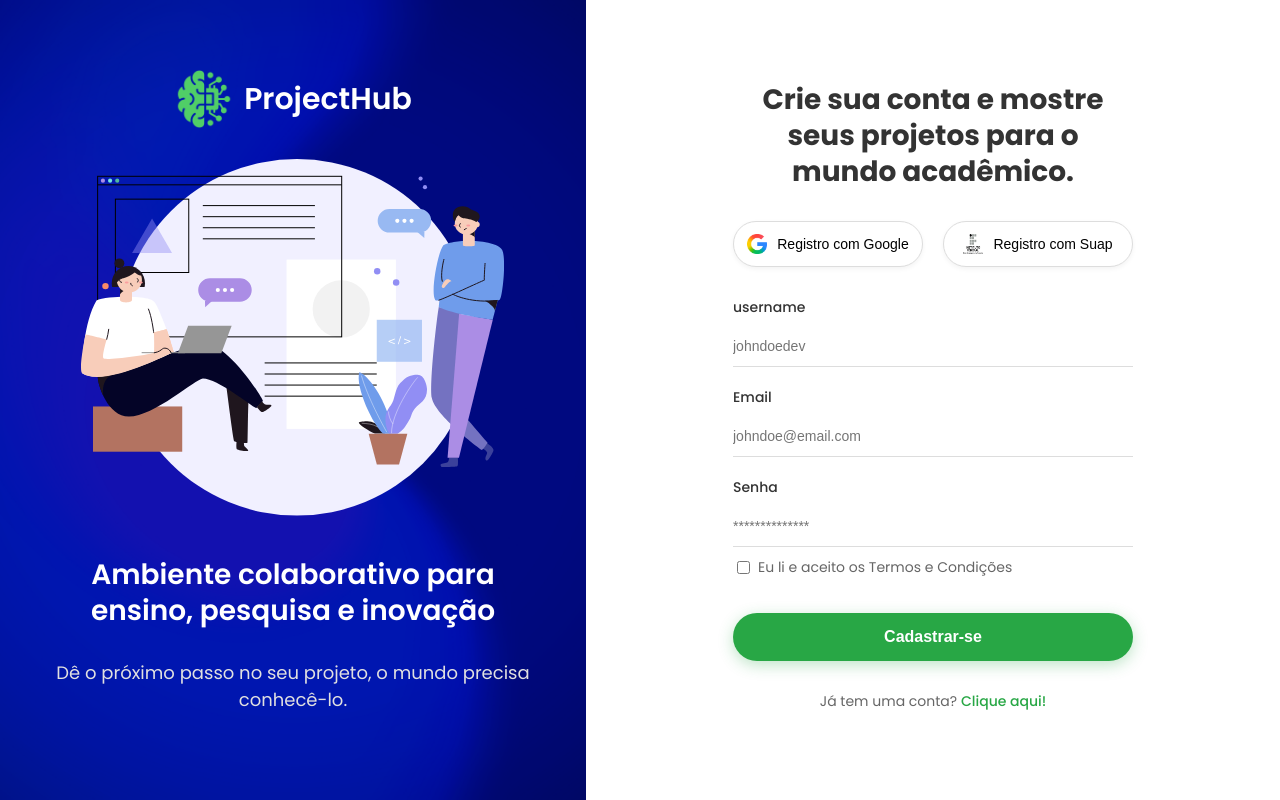
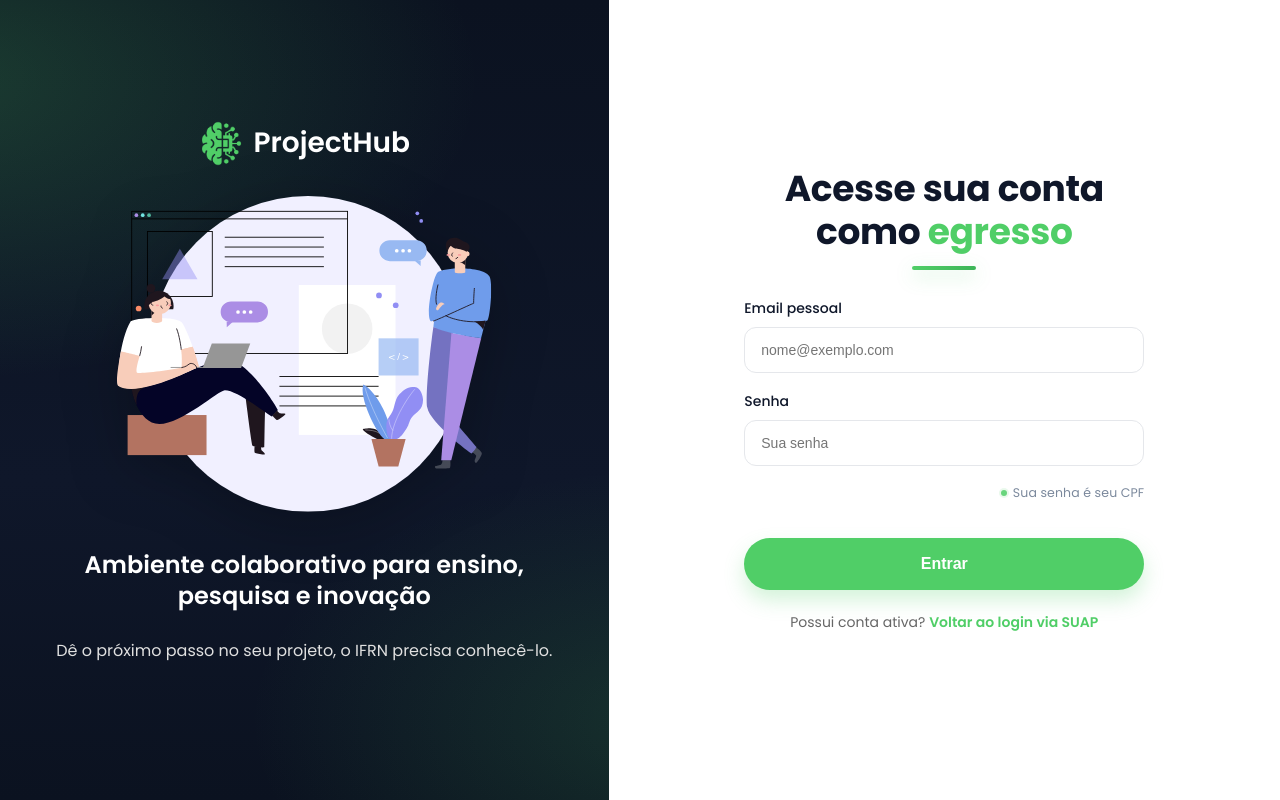
Before and after one commit to murlokfs/ifrn-projecthub, a Django app: page /authentication/signup/ in a window 1280 px wide. Run offline with Django 5.2, Linux system fonts and the light colour scheme.

Commit message:
Página de login egresso

```diff
--- a/authentication/templates/authentication/login.html
+++ b/authentication/templates/authentication/login.html
@@ -74,6 +74,9 @@
                         </svg>
                     </button>
                     <p class="helper-text">Use sua matrícula e senha do SUAP para acessar</p>
+                    <div class="auth-links">
+                        <a href="{% url 'signup' %}" class="signup-link"> Ou logue como egresso</a>
+                    </div>
                 </div>
 
                 <div class="stats">
@@ -311,6 +314,9 @@
                         <line x1="10" y1="14" x2="21" y2="3"/>
                     </svg>
                 </button>
+                <div class="auth-links">
+                    <a href="{% url 'signup' %}" class="signup-link second "> Ou logue como egresso</a>
+                </div>
             </div>
         </div>
     </section>
--- a/authentication/templates/authentication/signup.html
+++ b/authentication/templates/authentication/signup.html
@@ -2,47 +2,31 @@
 {% load static %}
 
 {% block title %}
-Cadastro - ProjectHub
+Login de Egresso - ProjectHub
 {% endblock title %}
 
 {% block content %}
     <div class="auth-form">
-        <h2>Crie sua conta e mostre seus projetos para o mundo acadêmico.</h2>
-
-        <div class="social-auth">
-            <button class="google-btn">
-                <img src="{% static 'img/google_logo.png' %}" alt="Google Icon">
-                Registro com Google
-            </button>
-            <button class="suap-btn">
-                <img src="{% static 'img/ifrn_logo.png' %}" alt="Suap Icon">
-                Registro com Suap
-            </button>
-        </div>
+        <h2>Acesse sua conta como <span class="headline-accent">egresso</span></h2>
 
         <form method="post">
             {% csrf_token %}
             <div class="input-group">
-                <label for="username">username</label>
-                <input type="text" id="username" name="username" placeholder="johndoedev" required>
-            </div>
-            <div class="input-group">
-                <label for="email">Email</label>
-                <input type="email" id="email" name="email" placeholder="johndoe@email.com" required>
+                <label for="email">Email pessoal</label>
+                <input type="email" id="email" name="email" placeholder="nome@exemplo.com" required>
             </div>
             <div class="input-group">
                 <label for="password">Senha</label>
-                <input type="password" id="password" name="password" placeholder="**************" required>
+                <input type="password" id="password" name="password" placeholder="Sua senha" required>
             </div>
-            <div class="form-options">
-                <input type="checkbox" id="remember">
-                <label for="remember">Eu li e aceito os Termos e Condições</label>
+            <div class="form-options single">
+                <span class="field-hint">Sua senha é seu CPF</span>
             </div>
-            <button type="submit" class="auth-btn">Cadastrar-se</button>
+            <button type="submit" class="auth-btn">Entrar</button>
         </form>
 
         <p class="redirect-link">
-            Já tem uma conta? <a href="{% url 'login' %}">Clique aqui!</a>
+            Possui conta ativa? <a href="{% url 'login' %}">Voltar ao login via SUAP</a>
         </p>
     </div>
 {% endblock %}
--- a/static/css/auth.css
+++ b/static/css/auth.css
@@ -1,10 +1,24 @@
 @import url('https://fonts.googleapis.com/css2?family=Poppins:wght@400;500;600;700&display=swap');
+
+/* --- Variables (alinha com o padrão do app) --- */
+:root {
+    --primary: #50CE67;
+    --primary-hover: #45b85c;
+    --primary-light: rgba(80, 206, 103, 0.15);
+    --bg: #F4F4F6;
+    --white: #ffffff;
+    --foreground: #0f172a;
+    --muted: #64748b;
+    --border: #e5e7eb;
+    --radius-lg: 16px;
+    --radius-full: 9999px;
+}
 
 body {
     font-family: 'Poppins', sans-serif;
     margin: 0;
     padding: 0;
-    background-color: #f8f9fa;
+    background-color: var(--bg);
     display: flex;
     justify-content: center;
     align-items: center;
@@ -15,23 +29,32 @@ body {
     display: flex;
     width: 100%;
     height: 100vh;
-    background-color: #fff;
-    box-shadow: 0 10px 30px rgba(0, 0, 0, 0.1);
+    background-color: var(--white);
+    border: none;
+    box-shadow: 0 25px 60px rgba(2, 6, 23, 0.08);
     overflow: hidden;
 }
 
 .left-panel {
-    background-image: url('../img/login_background.png');
-    background-size: cover;
-    background-position: center;
+        position: relative;
+        /* Novo background condizente com o restante do projeto */
+        background:
+            radial-gradient(900px 500px at -10% 10%, rgba(80, 206, 103, 0.22), transparent 60%),
+            radial-gradient(700px 420px at 110% 90%, rgba(80, 206, 103, 0.16), transparent 60%),
+            linear-gradient(180deg, #0b1220 0%, #0f172a 60%, #0b1220 100%);
         color: #fff;
         padding: 50px;
-    width: 45%;
+        width: 50%;
         display: flex;
         flex-direction: column;
         justify-content: center;
         align-items: center;
 }
+
+.left-panel::after { display: none; }
+
+/* Padrão sutil para dar textura ao fundo */
+.left-panel::before { display: none; }
 
 .left-panel .logo {
     display: flex;
@@ -41,12 +64,12 @@ body {
 }
 
 .left-panel .logo img {
-    width: 60px;
-    height: 60px;
+    width: 45px;
+    height: 45px;
 }
 
 .left-panel .logo h1 {
-    font-size: 30px;
+    font-size: 28px;
     font-weight: 600;
     margin: 0;
 }
@@ -54,10 +77,11 @@ body {
 .left-panel .illustration img {
     max-width: 100%;
     margin-bottom: 10px;
+    filter: drop-shadow(0 12px 28px rgba(0,0,0,0.25));
 }
 
 .left-panel h2 {
-    font-size: 28px;
+    font-size: 24px;
     font-weight: 600;
     margin-bottom: 11px;
     max-width: 600px;
@@ -66,7 +90,7 @@ body {
 }
 
 .left-panel p {
-    font-size: 18px;
+    font-size: 16px;
     font-weight: 400;
     color: #e0e0e0;
     max-width: 600px;
@@ -75,7 +99,7 @@ body {
 
 .right-panel {
     width: 55%;
-    padding: 50px;
+    padding: 56px;
     display: flex;
     justify-content: center;
     align-items: center;
@@ -87,12 +111,33 @@ body {
 }
 
 .auth-form h2 {
-    font-size: 28px;
+    font-size: 32px;
     font-weight: 700;
-    color: #333;
-    margin-bottom: 30px;
+    color: var(--foreground);
+    margin-bottom: 28px;
     text-align: center;
-    line-height: 1.3;
+    line-height: 1.2;
+    letter-spacing: -0.01em;
+    position: relative;
+}
+
+.auth-form h2 .headline-accent {
+    color: var(--primary);
+}
+
+.auth-form h2::after {
+    content: "";
+    display: block;
+    width: 64px;
+    height: 4px;
+    margin: 12px auto 0;
+    background: linear-gradient(to right, var(--primary), #3db558);
+    border-radius: 999px;
+    box-shadow: 0 6px 18px rgba(80, 206, 103, 0.35);
+}
+
+@media (min-width: 768px) {
+    .auth-form h2 { font-size: 36px; }
 }
 
 .auth-form > p {
@@ -139,7 +184,7 @@ body {
 }
 
 .input-group {
-    margin-bottom: 20px;
+    margin-bottom: 18px;
     position: relative;
 }
 
@@ -147,30 +192,38 @@ body {
     display: block;
     font-size: 14px;
     font-weight: 500;
-    color: #333;
+    color: var(--foreground);
     margin-bottom: 8px;
 }
 
 .input-group input {
     width: 100%;
-    padding: 12px 12px 12px 0;
-    border: none;
-    border-bottom: 1px solid #ddd;
+    padding: 14px 16px;
+    border: 1px solid var(--border);
+    border-radius: 12px;
     font-size: 14px;
     box-sizing: border-box;
-    background: transparent;
+    background: var(--white);
+    transition: border-color 0.2s ease, box-shadow 0.2s ease;
 }
 
 .input-group input:focus {
     outline: none;
-    border-bottom-color: #007bff;
+    border-color: var(--primary);
+    box-shadow: 0 0 0 4px var(--primary-light);
 }
 
 .form-options {
     display: flex;
     align-items: center;
-    margin-bottom: 25px;
-    margin-top: -10px;
+    justify-content: space-between;
+    gap: 12px;
+    margin-bottom: 24px;
+    margin-top: 4px;
+}
+
+.form-options.single {
+    justify-content: flex-end;
 }
 
 .form-options input {
@@ -179,42 +232,81 @@ body {
 
 .form-options label {
     font-size: 14px;
-    color: #666;
+    color: var(--muted);
+}
+
+/* Texto informativo no lugar do link */
+.form-options .field-hint {
+    display: inline-flex;
+    align-items: center;
+    gap: 6px;
+    font-size: 12.5px;
+    color: var(--muted);
+    opacity: 0.85;
+    letter-spacing: 0.01em;
+}
+
+.form-options .field-hint::before {
+    content: "";
+    width: 6px;
+    height: 6px;
+    border-radius: 50%;
+    background: var(--primary);
+    box-shadow: 0 0 0 2px var(--primary-light);
+}
+
+/* Link "Esqueceu a senha?" */
+.form-options .forgot-link {
+    font-size: 14px;
+    color: var(--primary);
+    text-decoration: none;
+    font-weight: 500;
+    background-image: linear-gradient(currentColor, currentColor);
+    background-position: 0 100%;
+    background-repeat: no-repeat;
+    background-size: 0% 1px;
+    transition: color 0.2s ease, background-size 0.2s ease, opacity 0.2s ease;
+}
+
+.form-options .forgot-link:hover {
+    background-size: 100% 1px;
+    opacity: 0.9;
 }
 
 .auth-btn {
     width: 100%;
     display: inline-block;
-    text-align:center;
-    padding: 15px;
+    text-align: center;
+    height: 52px;
+    padding: 0 20px;
     border: none;
-    border-radius: 25px;
-    background-color: #28a745;
+    border-radius: var(--radius-full);
+    background-color: var(--primary);
     color: #fff;
     text-decoration: none;
     font-size: 16px;
     font-weight: 600;
     cursor: pointer;
-    transition: background-color 0.3s;
-    margin-top: 10px;
-    box-shadow: 0 4px 15px rgba(40, 167, 69, 0.3);
+    transition: background-color 0.2s ease, box-shadow 0.2s ease;
+    margin-top: 12px;
+    box-shadow: 0 10px 20px rgba(80, 206, 103, 0.25);
 }
 
 .auth-btn:hover {
-    background-color: #218838;
+    background-color: var(--primary-hover);
 }
 
 .redirect-link {
     text-align: center;
-    margin-top: 30px;
+    margin-top: 22px;
     font-size: 14px;
-    color: #666;
+    color: var(--muted);
 }
 
 .redirect-link a {
-    color: #28a745;
+    color: var(--primary);
     text-decoration: none;
-    font-weight: 500;
+    font-weight: 600;
 }
 
 .redirect-link a:hover {
--- a/templates/components/base_files/base_auth.html
+++ b/templates/components/base_files/base_auth.html
@@ -17,10 +17,10 @@
                 <h1>ProjectHub</h1>
             </div>
             <div class="illustration">
-                <img src="{% static 'img/login_illustration.svg' %}" alt="Illustration">
+                <img src="{% static 'img/login_illustration.svg' %}" alt="Illustration" width="375px">
             </div>
             <h2>Ambiente colaborativo para ensino, pesquisa e inovação</h2>
-            <p>Dê o próximo passo no seu projeto, o mundo precisa conhecê-lo.</p>
+            <p>Dê o próximo passo no seu projeto, o IFRN precisa conhecê-lo.</p>
         </div>
         <div class="right-panel">
             {% block content %}
```
Also changed, not shown: static/css/login.css (+47 -0 lines). Lines whose indentation alone changed are shown as unchanged.
